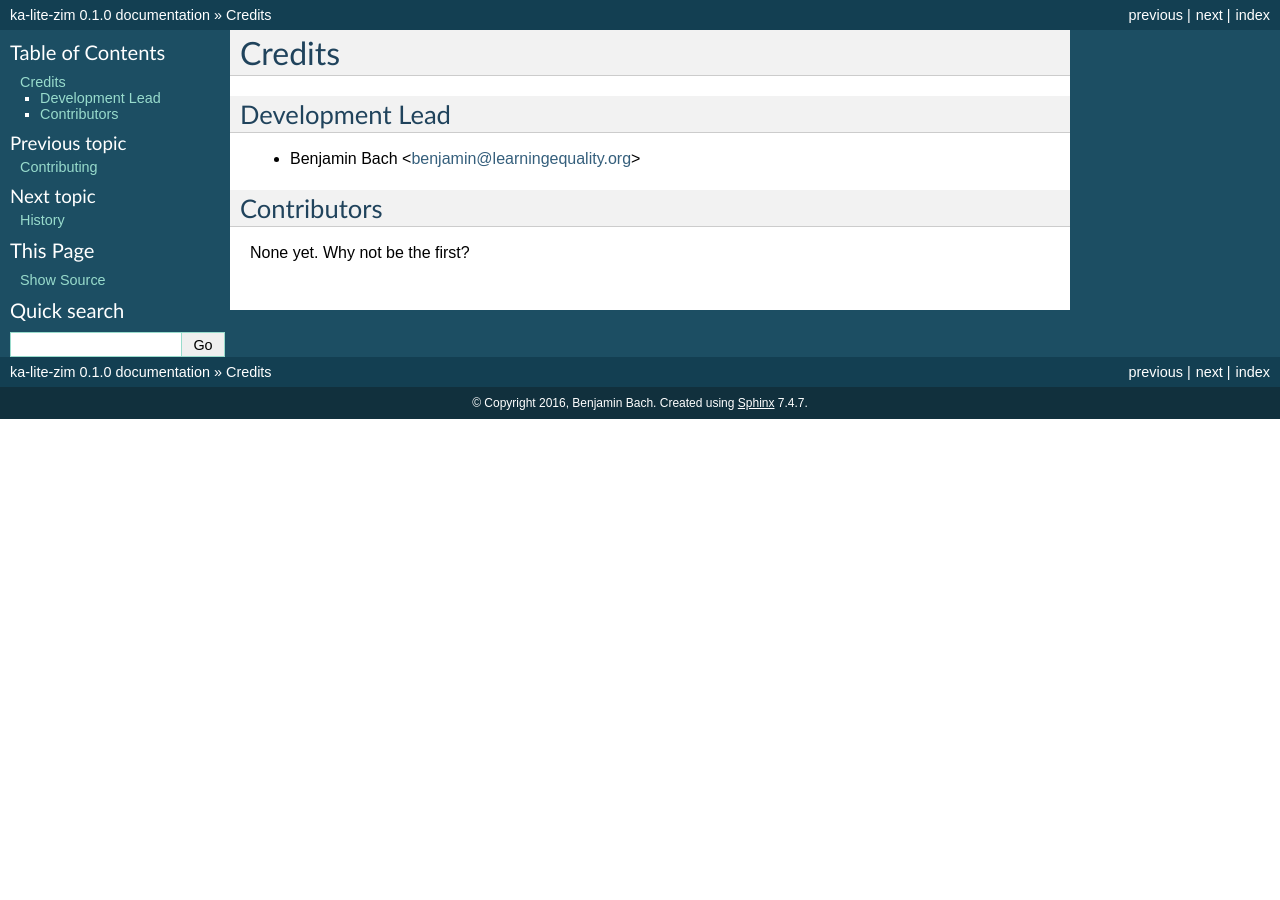
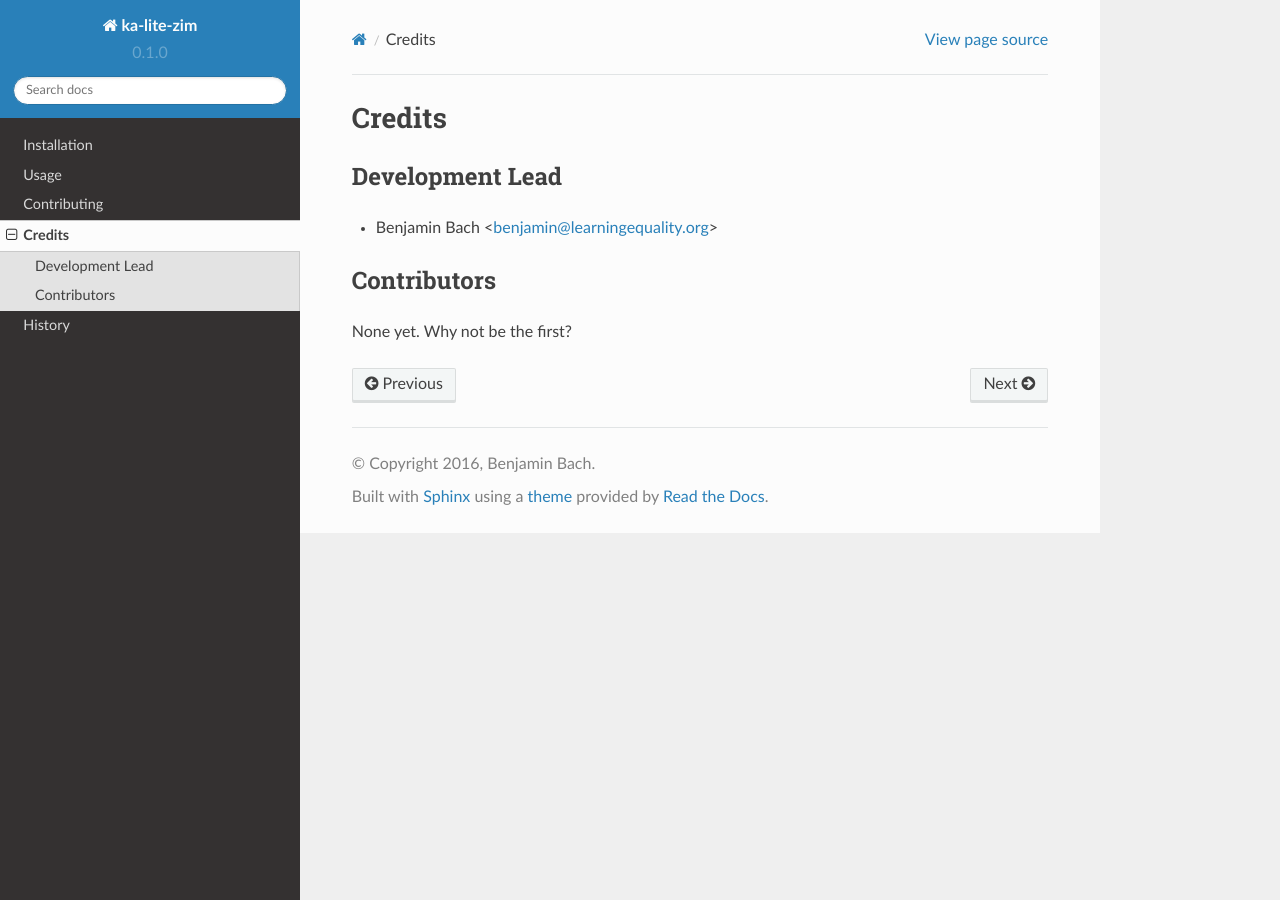
Before and after one commit to benjaoming/ka-lite-zim, a Sphinx documentation site: the page built from docs/authors.rst, in a window 1280 px wide. Built offline with Sphinx 7.4.7 and the Read the Docs theme 2.0.0, drawn with Linux system fonts in a browser that asks for light colours; the version number is read from the project's files by our own code.

Commit message:
docs optimizations

```diff
--- a/docs/conf.py
+++ b/docs/conf.py
@@ -11,23 +11,24 @@
 # All configuration values have a default; values that are commented out
 # serve to show the default.
 
-import sys, os
+import sys
+import os
 
 # If extensions (or modules to document with autodoc) are in another directory,
 # add these directories to sys.path here. If the directory is relative to the
 # documentation root, use os.path.abspath to make it absolute, like shown here.
-#sys.path.insert(0, os.path.abspath('.'))
+# sys.path.insert(0, os.path.abspath('.'))
 
 cwd = os.getcwd()
 parent = os.path.dirname(cwd)
 sys.path.insert(0, parent)
 
-import ka-lite-zim
+import kalite_zim
 
 # -- General configuration -----------------------------------------------------
 
 # If your documentation needs a minimal Sphinx version, state it here.
-#needs_sphinx = '1.0'
+# needs_sphinx = '1.0'
 
 # Add any Sphinx extension module names here, as strings. They can be extensions
 # coming with Sphinx (named 'sphinx.ext.*') or your custom ones.
@@ -40,7 +41,7 @@ templates_path = ['_templates']
 source_suffix = '.rst'
 
 # The encoding of source files.
-#source_encoding = 'utf-8-sig'
+# source_encoding = 'utf-8-sig'
 
 # The master toctree document.
 master_doc = 'index'
@@ -54,46 +55,46 @@ copyright = u'2016, Benjamin Bach'
 # built documents.
 #
 # The short X.Y version.
-version = ka-lite-zim.__version__
+version = kalite_zim.__version__
 # The full version, including alpha/beta/rc tags.
-release = ka-lite-zim.__version__
+release = kalite_zim.__version__
 
 # The language for content autogenerated by Sphinx. Refer to documentation
 # for a list of supported languages.
-#language = None
+# language = None
 
 # There are two options for replacing |today|: either, you set today to some
 # non-false value, then it is used:
-#today = ''
+# today = ''
 # Else, today_fmt is used as the format for a strftime call.
-#today_fmt = '%B %d, %Y'
+# today_fmt = '%B %d, %Y'
 
 # List of patterns, relative to source directory, that match files and
 # directories to ignore when looking for source files.
 exclude_patterns = ['_build']
 
 # The reST default role (used for this markup: `text`) to use for all documents.
-#default_role = None
+# default_role = None
 
 # If true, '()' will be appended to :func: etc. cross-reference text.
-#add_function_parentheses = True
+# add_function_parentheses = True
 
 # If true, the current module name will be prepended to all description
 # unit titles (such as .. function::).
-#add_module_names = True
+# add_module_names = True
 
 # If true, sectionauthor and moduleauthor directives will be shown in the
 # output. They are ignored by default.
-#show_authors = False
+# show_authors = False
 
 # The name of the Pygments (syntax highlighting) style to use.
 pygments_style = 'sphinx'
 
 # A list of ignored prefixes for module index sorting.
-#modindex_common_prefix = []
+# modindex_common_prefix = []
 
 # If true, keep warnings as "system message" paragraphs in the built documents.
-#keep_warnings = False
+# keep_warnings = False
 
 
 # -- Options for HTML output ---------------------------------------------------
@@ -101,30 +102,36 @@ pygments_style = 'sphinx'
 # The theme to use for HTML and HTML Help pages.  See the documentation for
 # a list of builtin themes.
 html_theme = 'default'
+on_rtd = os.environ.get('READTHEDOCS', None) == 'True'
+
+if not on_rtd:  # only import and set the theme if we're building docs locally
+    import sphinx_rtd_theme
+    html_theme = 'sphinx_rtd_theme'
+    html_theme_path = ['.', sphinx_rtd_theme.get_html_theme_path()]
 
 # Theme options are theme-specific and customize the look and feel of a theme
 # further.  For a list of options available for each theme, see the
 # documentation.
-#html_theme_options = {}
+# html_theme_options = {}
 
 # Add any paths that contain custom themes here, relative to this directory.
-#html_theme_path = []
+# html_theme_path = []
 
 # The name for this set of Sphinx documents.  If None, it defaults to
 # "<project> v<release> documentation".
-#html_title = None
+# html_title = None
 
 # A shorter title for the navigation bar.  Default is the same as html_title.
-#html_short_title = None
+# html_short_title = None
 
 # The name of an image file (relative to this directory) to place at the top
 # of the sidebar.
-#html_logo = None
+# html_logo = None
 
 # The name of an image file (within the static path) to use as favicon of the
 # docs.  This file should be a Windows icon file (.ico) being 16x16 or 32x32
 # pixels large.
-#html_favicon = None
+# html_favicon = None
 
 # Add any paths that contain custom static files (such as style sheets) here,
 # relative to this directory. They are copied after the builtin static files,
@@ -133,44 +140,44 @@ html_static_path = ['_static']
 
 # If not '', a 'Last updated on:' timestamp is inserted at every page bottom,
 # using the given strftime format.
-#html_last_updated_fmt = '%b %d, %Y'
+# html_last_updated_fmt = '%b %d, %Y'
 
 # If true, SmartyPants will be used to convert quotes and dashes to
 # typographically correct entities.
-#html_use_smartypants = True
+# html_use_smartypants = True
 
 # Custom sidebar templates, maps document names to template names.
-#html_sidebars = {}
+# html_sidebars = {}
 
 # Additional templates that should be rendered to pages, maps page names to
 # template names.
-#html_additional_pages = {}
+# html_additional_pages = {}
 
 # If false, no module index is generated.
-#html_domain_indices = True
+# html_domain_indices = True
 
 # If false, no index is generated.
-#html_use_index = True
+# html_use_index = True
 
 # If true, the index is split into individual pages for each letter.
-#html_split_index = False
+# html_split_index = False
 
 # If true, links to the reST sources are added to the pages.
-#html_show_sourcelink = True
+# html_show_sourcelink = True
 
 # If true, "Created using Sphinx" is shown in the HTML footer. Default is True.
-#html_show_sphinx = True
+# html_show_sphinx = True
 
 # If true, "(C) Copyright ..." is shown in the HTML footer. Default is True.
-#html_show_copyright = True
+# html_show_copyright = True
 
 # If true, an OpenSearch description file will be output, and all pages will
 # contain a <link> tag referring to it.  The value of this option must be the
 # base URL from which the finished HTML is served.
-#html_use_opensearch = ''
+# html_use_opensearch = ''
 
 # This is the file name suffix for HTML files (e.g. ".xhtml").
-#html_file_suffix = None
+# html_file_suffix = None
 
 # Output file base name for HTML help builder.
 htmlhelp_basename = 'ka-lite-zimdoc'
@@ -180,13 +187,13 @@ htmlhelp_basename = 'ka-lite-zimdoc'
 
 latex_elements = {
 # The paper size ('letterpaper' or 'a4paper').
-#'papersize': 'letterpaper',
+# 'papersize': 'letterpaper',
 
 # The font size ('10pt', '11pt' or '12pt').
-#'pointsize': '10pt',
+# 'pointsize': '10pt',
 
 # Additional stuff for the LaTeX preamble.
-#'preamble': '',
+# 'preamble': '',
 }
 
 # Grouping the document tree into LaTeX files. List of tuples
@@ -198,23 +205,23 @@ latex_documents = [
 
 # The name of an image file (relative to this directory) to place at the top of
 # the title page.
-#latex_logo = None
+# latex_logo = None
 
 # For "manual" documents, if this is true, then toplevel headings are parts,
 # not chapters.
-#latex_use_parts = False
+# latex_use_parts = False
 
 # If true, show page references after internal links.
-#latex_show_pagerefs = False
+# latex_show_pagerefs = False
 
 # If true, show URL addresses after external links.
-#latex_show_urls = False
+# latex_show_urls = False
 
 # Documents to append as an appendix to all manuals.
-#latex_appendices = []
+# latex_appendices = []
 
 # If false, no module index is generated.
-#latex_domain_indices = True
+# latex_domain_indices = True
 
 
 # -- Options for manual page output --------------------------------------------
@@ -227,7 +234,7 @@ man_pages = [
 ]
 
 # If true, show URL addresses after external links.
-#man_show_urls = False
+# man_show_urls = False
 
 
 # -- Options for Texinfo output ------------------------------------------------
@@ -242,13 +249,13 @@ texinfo_documents = [
 ]
 
 # Documents to append as an appendix to all manuals.
-#texinfo_appendices = []
+# texinfo_appendices = []
 
 # If false, no module index is generated.
-#texinfo_domain_indices = True
+# texinfo_domain_indices = True
 
 # How to display URL addresses: 'footnote', 'no', or 'inline'.
-#texinfo_show_urls = 'footnote'
+# texinfo_show_urls = 'footnote'
 
 # If true, do not generate a @detailmenu in the "Top" node's menu.
-#texinfo_no_detailmenu = False
+# texinfo_no_detailmenu = False
```
Also changed, not shown: README.rst (+39 -7 lines), 1 other file.
